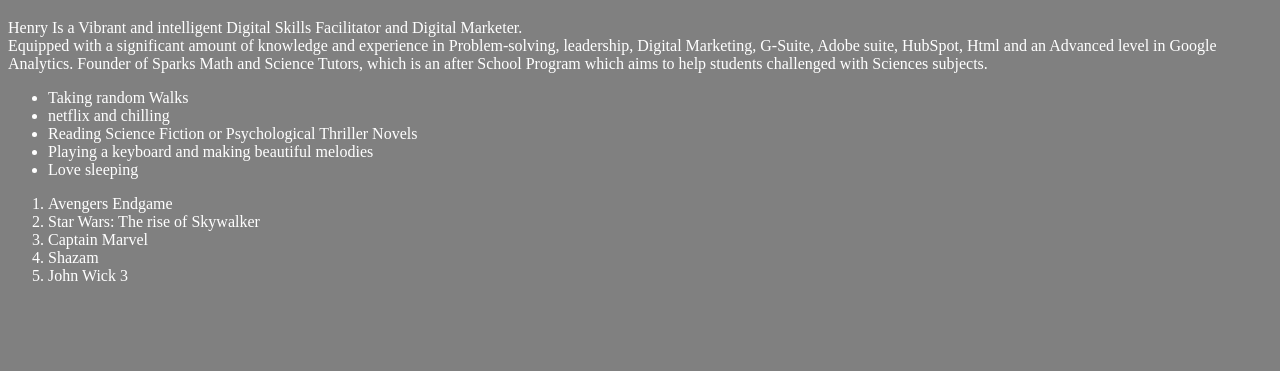
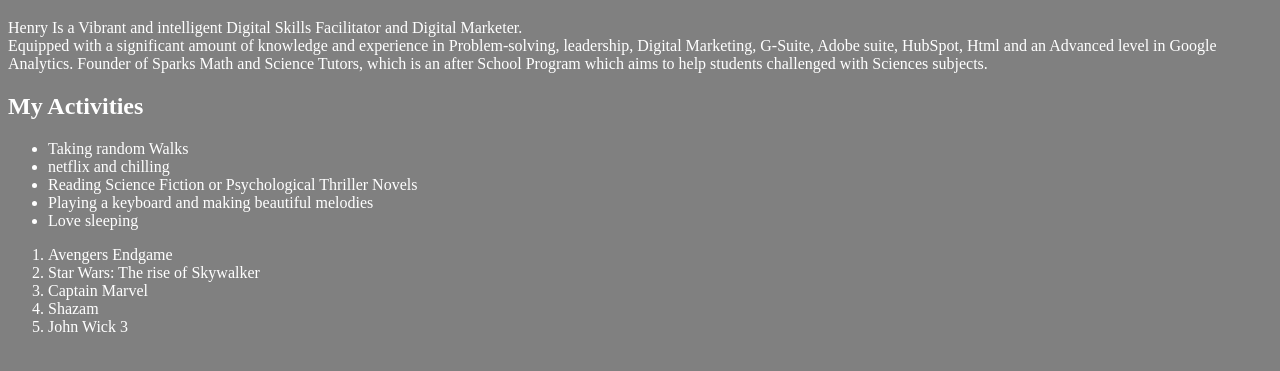
Before and after one commit to HenryJavangwe/firstAssignment, a plain HTML site: page index.html in a window 1280 px wide. Shown: the part 61-432 px from the top of the page. Drawn offline with Linux system fonts and the light colour scheme.

Commit message:
adding a second header

```diff
--- a/index.html
+++ b/index.html
@@ -26,6 +26,9 @@
     </p>
 
 <!-- sections with my fav activities and recent movies i watched -->
+
+    <h2> My Activities</h2>
+
     <section class="first section">
 
         <div>
```
